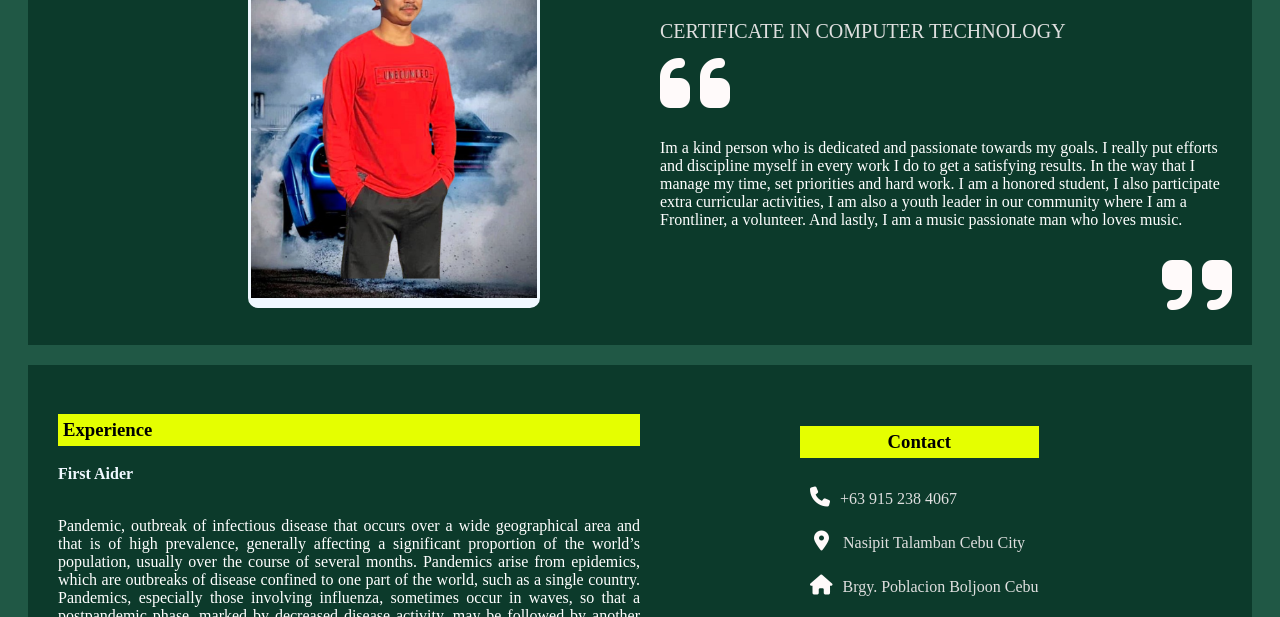
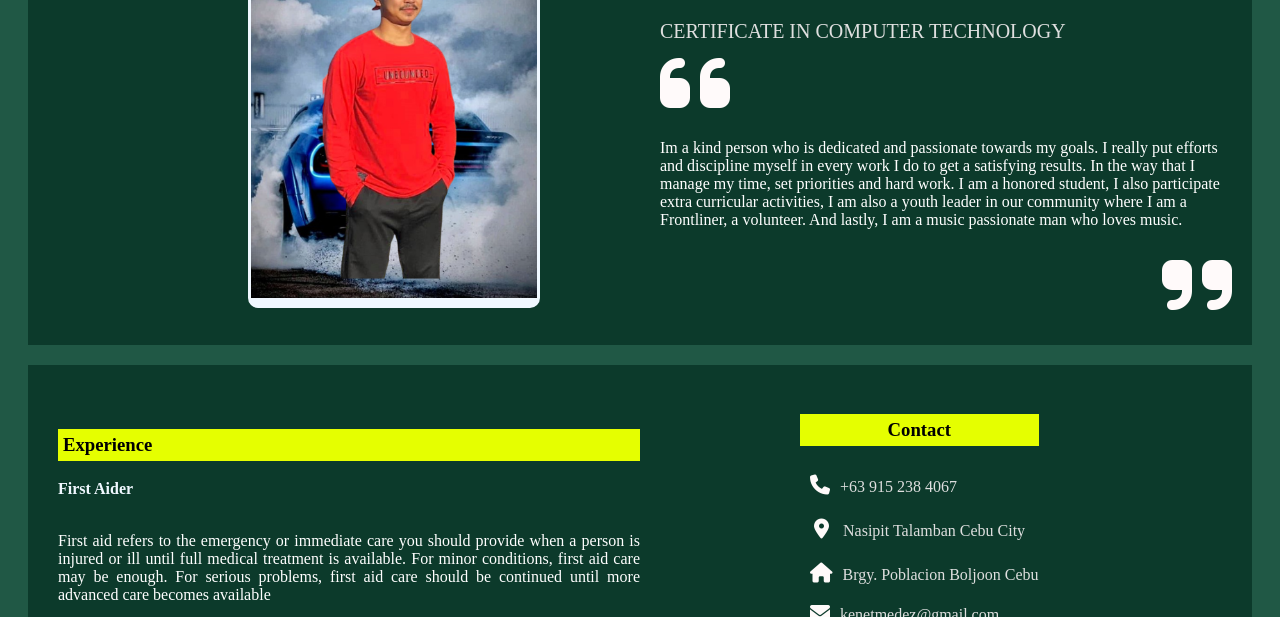
Before and after one commit to kenetmedez/kenetmedez.github.io, a plain HTML site: page index.html in a window 1280 px wide. Shown: the part 170-787 px from the top of the page. Drawn offline with Linux system fonts and the light colour scheme.

Commit message:
Edited html

```diff
--- a/index.html
+++ b/index.html
@@ -38,7 +38,7 @@
 			<div class="Experience">
 			<h3>Experience</h3>
 				<li><b>First Aider</b></li><br>
-					<p>Pandemic, outbreak of infectious disease that occurs over a wide geographical area and that is of high prevalence, generally affecting a significant proportion of the world’s population, usually over the course of several months. Pandemics arise from epidemics, which are outbreaks of disease confined to one part of the world, such as a single country. Pandemics, especially those involving influenza, sometimes occur in waves, so that a postpandemic phase, marked by decreased disease activity, may be followed by another period of high disease prevalence.</p>
+					<p>First aid refers to the emergency or immediate care you should provide when a person is injured or ill until full medical treatment is available. For minor conditions, first aid care may be enough. For serious problems, first aid care should be continued until more advanced care becomes available</p>
 				<li><b>COVID &mdash; 19 Pandemic - Volunteer</b></li><br>
 					<p>Pandemic, outbreak of infectious disease that occurs over a wide geographical area and that is of high prevalence, generally affecting a significant proportion of the world’s population, usually over the course of several months. Pandemics arise from epidemics, which are outbreaks of disease confined to one part of the world, such as a single country. Pandemics, especially those involving influenza, sometimes occur in waves, so that a postpandemic phase, marked by decreased disease activity, may be followed by another period of high disease prevalence.</p>
 					<br>
```
